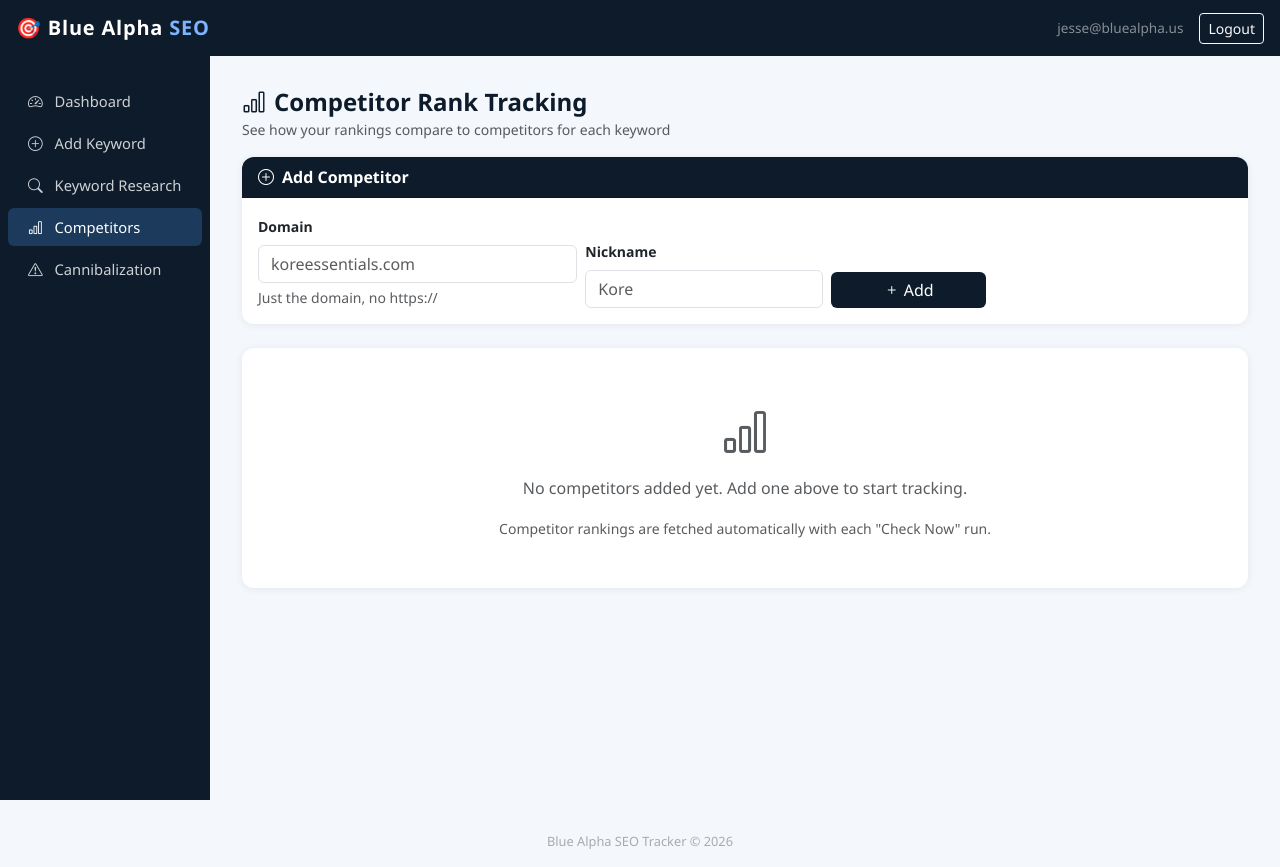
After one commit to maverick-for-jesse/bluealpha-seo-tracker, a Flask app: page /competitors in a window 1280 px wide. The commit adds this page. Run offline with Flask 3, Linux system fonts and the light colour scheme; a user stored in the database is signed in.

Commit message:
Add 4 features: Competitor Tracking, Ranking Alerts, Keyword Tagging, Cannibalization Detector
Feature 1: Competitor Rank Tracking
- Added Competitor model (id, domain, nickname, added_at, active)
- Added CompetitorRanking model (keyword_id FK, competitor_id FK, checked_at, position, url)
- Added check_rank_for_domain() function mirroring check_rank_for_keyword()
- check_all_active_keywords() now also stores CompetitorRanking for each active competitor
- New /competitors page: add/delete competitors, head-to-head ranking table with Who's Winning badges
- Sidebar nav: Competitors

Feature 2: Ranking Alerts (WhatsApp)
- check_all_active_keywords() detects drops of 5+ positions, Top 10 entries/exits, #1 hits
- Sends ONE WhatsApp alert via existing send_whatsapp_message() if any triggers fire
- Empty alerts never sent

Feature 3: Keyword Tagging
- Added tags column (String 500, comma-separated) to Keyword model
- Dashboard: tag badges next to each keyword name, clickable tag filter pills (?tag=belts)
- keyword_history page: tag editor form, POST /keywords/<id>/tags route

Feature 4: Cannibalization Detector
- New /cannibalization page: groups keywords by ranking URL, warns on 2+ keywords per URL
- Shows conflict cards per URL + full All Rankings audit table
- Sidebar nav: Cannibalization

```diff
--- a/app.py
+++ b/app.py
@@ -95,6 +95,7 @@ class Keyword(db.Model):
     active = db.Column(db.Boolean, default=True, nullable=False)
     created_at = db.Column(db.DateTime, default=datetime.utcnow, nullable=False)
     monthly_volume = db.Column(db.Integer, nullable=True)  # stored from DataForSEO, no daily calls
+    tags = db.Column(db.String(500), nullable=True)  # comma-separated: "belts,tactical"
     rankings = db.relationship("Ranking", backref="keyword_ref", lazy="dynamic",
                                cascade="all, delete-orphan")
 
@@ -117,6 +118,29 @@ class Ranking(db.Model):
     checked_at = db.Column(db.DateTime, default=datetime.utcnow, nullable=False)
     position = db.Column(db.Integer, nullable=True)  # null = not in top 100
     url = db.Column(db.String(2000), nullable=True)
+
+
+class Competitor(db.Model):
+    __tablename__ = "competitors"
+    id = db.Column(db.Integer, primary_key=True)
+    domain = db.Column(db.String(500), nullable=False, unique=True)
+    nickname = db.Column(db.String(200), nullable=False)
+    added_at = db.Column(db.DateTime, default=datetime.utcnow, nullable=False)
+    active = db.Column(db.Boolean, default=True, nullable=False)
+    rankings = db.relationship("CompetitorRanking", backref="competitor_ref", lazy="dynamic",
+                               cascade="all, delete-orphan")
+
+
+class CompetitorRanking(db.Model):
+    __tablename__ = "competitor_rankings"
+    id = db.Column(db.Integer, primary_key=True)
+    keyword_id = db.Column(db.Integer, db.ForeignKey("keywords.id", ondelete="CASCADE"), nullable=False)
+    competitor_id = db.Column(db.Integer, db.ForeignKey("competitors.id", ondelete="CASCADE"), nullable=False)
+    checked_at = db.Column(db.DateTime, default=datetime.utcnow, nullable=False)
+    position = db.Column(db.Integer, nullable=True)
+    url = db.Column(db.String(2000), nullable=True)
+    keyword_ref = db.relationship("Keyword", backref=db.backref("competitor_rankings", lazy="dynamic",
+                                  cascade="all, delete-orphan"))
 
 
 class KeywordQuestion(db.Model):
@@ -174,6 +198,33 @@ def check_rank_for_keyword(keyword_text: str):
     for i, result in enumerate(organic[:100], start=1):
         link = result.get("link", "")
         if TARGET_DOMAIN in link:
+            return i, link
+
+    return None, None
+
+
+def check_rank_for_domain(keyword_text: str, domain: str):
+    """Call SerpAPI and return (position, url) for a given domain, or (None, None)."""
+    api_key = get_serpapi_key()
+    if not api_key:
+        raise ValueError("SERPAPI_KEY not configured")
+
+    params = {
+        "engine": "google",
+        "q": keyword_text,
+        "api_key": api_key,
+        "gl": "us",
+        "hl": "en",
+        "num": 100,
+    }
+    response = requests.get("https://serpapi.com/search", params=params, timeout=30)
+    response.raise_for_status()
+    data = response.json()
+
+    organic = data.get("organic_results", [])
+    for i, result in enumerate(organic[:100], start=1):
+        link = result.get("link", "")
+        if domain in link:
             return i, link
 
     return None, None
@@ -237,16 +288,63 @@ def store_ranking(keyword_id: int, position, url):
 
 def check_all_active_keywords():
     keywords = Keyword.query.filter_by(active=True).all()
+    competitors = Competitor.query.filter_by(active=True).all()
     results = []
+    alert_lines = []
+
     for kw in keywords:
         try:
+            # Get previous position before storing new one
+            prev_ranking = kw.latest_ranking()
+            prev_pos = prev_ranking.position if prev_ranking else None
+
             position, url = check_rank_for_keyword(kw.keyword)
             store_ranking(kw.id, position, url)
             results.append({"keyword": kw.keyword, "position": position, "url": url})
             logger.info(f"Checked '{kw.keyword}': position={position}")
+
+            # --- Ranking Alerts ---
+            kw_name = kw.keyword
+            if prev_pos is not None and position is not None:
+                drop = position - prev_pos
+                if drop >= 5:
+                    alert_lines.append(f"📉 '{kw_name}' dropped {drop} spots: #{prev_pos} → #{position}")
+            if position == 1:
+                alert_lines.append(f"🏆 '{kw_name}' hit #1!")
+            elif position is not None and position <= 10 and (prev_pos is None or prev_pos > 10):
+                alert_lines.append(f"🎉 '{kw_name}' entered Top 10: now #{position}")
+            elif (prev_pos is not None and prev_pos <= 10) and (position is None or position > 10):
+                pos_str = f"#{position}" if position else "unranked"
+                alert_lines.append(f"⚠️ '{kw_name}' left Top 10: now {pos_str}")
+
         except Exception as e:
             logger.error(f"Error checking '{kw.keyword}': {e}")
             results.append({"keyword": kw.keyword, "error": str(e)})
+
+        # --- Competitor Rankings ---
+        for comp in competitors:
+            try:
+                comp_position, comp_url = check_rank_for_domain(kw.keyword, comp.domain)
+                cr = CompetitorRanking(
+                    keyword_id=kw.id,
+                    competitor_id=comp.id,
+                    checked_at=datetime.utcnow(),
+                    position=comp_position,
+                    url=comp_url,
+                )
+                db.session.add(cr)
+                db.session.commit()
+            except Exception as e:
+                logger.error(f"Error checking competitor '{comp.domain}' for '{kw.keyword}': {e}")
+
+    # Send WhatsApp alerts if any
+    if alert_lines:
+        try:
+            body = "🚨 SEO Alert — Blue Alpha\n\n" + "\n".join(alert_lines)
+            send_whatsapp_message(body)
+        except Exception as e:
+            logger.error(f"Alert WhatsApp send failed: {e}")
+
     return results
 
 
@@ -367,10 +465,26 @@ def logout():
 @login_required
 def dashboard():
     sort = request.args.get("sort", "alphabetical")
+    tag_filter = request.args.get("tag", "").strip().lower()
     keywords = Keyword.query.filter_by(active=True).all()
+
+    # Collect all unique tags
+    all_tags = set()
+    for kw in keywords:
+        if kw.tags:
+            for t in kw.tags.split(","):
+                t = t.strip()
+                if t:
+                    all_tags.add(t)
+    all_tags = sorted(all_tags)
 
     rows = []
     for kw in keywords:
+        # Tag filter
+        kw_tags = [t.strip() for t in kw.tags.split(",")] if kw.tags else []
+        if tag_filter and tag_filter not in kw_tags:
+            continue
+
         current = kw.latest_ranking()
         old = kw.ranking_n_days_ago(7)
         cur_pos = current.position if current else None
@@ -386,6 +500,7 @@ def dashboard():
         rows.append({
             "id": kw.id,
             "keyword": kw.keyword,
+            "tags": kw_tags,
             "current_pos": cur_pos,
             "old_pos": old_pos,
             "change": change,
@@ -403,7 +518,8 @@ def dashboard():
         rows.sort(key=lambda r: r["keyword"].lower())
 
     all_keywords = Keyword.query.order_by(Keyword.keyword).all()
-    return render_template("dashboard.html", rows=rows, sort=sort, all_keywords=all_keywords)
+    return render_template("dashboard.html", rows=rows, sort=sort, all_keywords=all_keywords,
+                           all_tags=all_tags, tag_filter=tag_filter)
 
 
 # ---------------------------------------------------------------------------
@@ -521,6 +637,114 @@ def cron_weekly_summary():
 def api_check_now():
     results = check_all_active_keywords()
     return jsonify({"status": "ok", "results": results})
+
+
+# ---------------------------------------------------------------------------
+# Routes — Keyword Tags
+# ---------------------------------------------------------------------------
+@app.route("/keywords/<int:keyword_id>/tags", methods=["POST"])
+@login_required
+def update_keyword_tags(keyword_id):
+    kw = Keyword.query.get_or_404(keyword_id)
+    raw = request.form.get("tags", "").strip()
+    # Normalize: strip spaces around commas, lowercase
+    tags_list = [t.strip().lower() for t in raw.split(",") if t.strip()]
+    kw.tags = ",".join(tags_list) if tags_list else None
+    db.session.commit()
+    flash(f'Tags updated for "{kw.keyword}".', "success")
+    return redirect(url_for("keyword_history", keyword_id=keyword_id))
+
+
+# ---------------------------------------------------------------------------
+# Routes — Competitors
+# ---------------------------------------------------------------------------
+@app.route("/competitors", methods=["GET", "POST"])
+@login_required
+def competitors():
+    if request.method == "POST":
+        domain = request.form.get("domain", "").strip().lower()
+        nickname = request.form.get("nickname", "").strip()
+        if not domain or not nickname:
+            flash("Both domain and nickname are required.", "warning")
+        elif Competitor.query.filter_by(domain=domain).first():
+            flash(f'Competitor "{domain}" already exists.', "warning")
+        else:
+            comp = Competitor(domain=domain, nickname=nickname)
+            db.session.add(comp)
+            db.session.commit()
+            flash(f'Competitor "{nickname}" ({domain}) added.', "success")
+        return redirect(url_for("competitors"))
+
+    all_competitors = Competitor.query.order_by(Competitor.added_at.desc()).all()
+    keywords = Keyword.query.filter_by(active=True).order_by(Keyword.keyword).all()
+
+    # Build table: for each keyword, get latest our rank + latest competitor ranks
+    rows = []
+    for kw in keywords:
+        latest_ours = kw.latest_ranking()
+        our_pos = latest_ours.position if latest_ours else None
+        comp_data = {}
+        for comp in all_competitors:
+            latest_cr = (CompetitorRanking.query
+                         .filter_by(keyword_id=kw.id, competitor_id=comp.id)
+                         .order_by(CompetitorRanking.checked_at.desc())
+                         .first())
+            comp_data[comp.id] = latest_cr.position if latest_cr else None
+        rows.append({
+            "keyword_id": kw.id,
+            "keyword": kw.keyword,
+            "our_pos": our_pos,
+            "comp_positions": comp_data,
+        })
+
+    return render_template("competitors.html",
+                           competitors=all_competitors,
+                           rows=rows)
+
+
+@app.route("/competitors/<int:competitor_id>/delete", methods=["POST"])
+@login_required
+def delete_competitor(competitor_id):
+    comp = Competitor.query.get_or_404(competitor_id)
+    name = comp.nickname
+    db.session.delete(comp)
+    db.session.commit()
+    flash(f'Competitor "{name}" deleted.', "success")
+    return redirect(url_for("competitors"))
+
+
+# ---------------------------------------------------------------------------
+# Routes — Cannibalization Detector
+# ---------------------------------------------------------------------------
+@app.route("/cannibalization")
+@login_required
+def cannibalization():
+    keywords = Keyword.query.filter_by(active=True).all()
+
+    all_rows = []
+    url_groups = {}  # url -> list of {keyword, position}
+
+    for kw in keywords:
+        latest = kw.latest_ranking()
+        pos = latest.position if latest else None
+        url = latest.url if latest else None
+        all_rows.append({
+            "keyword": kw.keyword,
+            "keyword_id": kw.id,
+            "position": pos,
+            "url": url,
+        })
+        if url:
+            if url not in url_groups:
+                url_groups[url] = []
+            url_groups[url].append({"keyword": kw.keyword, "keyword_id": kw.id, "position": pos})
+
+    # Find cannibalization conflicts: same URL, 2+ keywords
+    conflicts = {url: kws for url, kws in url_groups.items() if len(kws) >= 2}
+
+    return render_template("cannibalization.html",
+                           conflicts=conflicts,
+                           all_rows=all_rows)
 
 
 # ---------------------------------------------------------------------------
--- a/templates/base.html
+++ b/templates/base.html
@@ -78,6 +78,14 @@
            href="{{ url_for('keyword_research') }}">
           <i class="bi bi-search"></i> Keyword Research
         </a>
+        <a class="nav-link {% if request.endpoint == 'competitors' %}active{% endif %}"
+           href="{{ url_for('competitors') }}">
+          <i class="bi bi-bar-chart"></i> Competitors
+        </a>
+        <a class="nav-link {% if request.endpoint == 'cannibalization' %}active{% endif %}"
+           href="{{ url_for('cannibalization') }}">
+          <i class="bi bi-exclamation-triangle"></i> Cannibalization
+        </a>
       </nav>
     </div>
     <!-- Main content -->
--- /dev/null
+++ b/templates/competitors.html
@@ -0,0 +1,181 @@
+{% extends "base.html" %}
+{% block title %}Competitors — Blue Alpha SEO{% endblock %}
+
+{% block content %}
+<div class="d-flex align-items-center justify-content-between mb-3 flex-wrap gap-2">
+  <div>
+    <h4 class="mb-0 fw-bold" style="color:var(--ba-navy)">
+      <i class="bi bi-bar-chart me-2"></i>Competitor Rank Tracking
+    </h4>
+    <small class="text-muted">See how your rankings compare to competitors for each keyword</small>
+  </div>
+</div>
+
+<!-- Add Competitor Form -->
+<div class="card mb-4">
+  <div class="card-header">
+    <i class="bi bi-plus-circle me-2"></i>Add Competitor
+  </div>
+  <div class="card-body">
+    <form method="POST" action="{{ url_for('competitors') }}" class="row g-2 align-items-end">
+      <div class="col-md-4">
+        <label class="form-label small fw-semibold">Domain</label>
+        <input type="text" name="domain" class="form-control" placeholder="koreessentials.com" required />
+        <div class="form-text">Just the domain, no https://</div>
+      </div>
+      <div class="col-md-3">
+        <label class="form-label small fw-semibold">Nickname</label>
+        <input type="text" name="nickname" class="form-control" placeholder="Kore" required />
+      </div>
+      <div class="col-md-2">
+        <button type="submit" class="btn btn-navy w-100">
+          <i class="bi bi-plus me-1"></i>Add
+        </button>
+      </div>
+    </form>
+  </div>
+</div>
+
+{% if competitors %}
+<!-- Competitors list with delete buttons -->
+<div class="card mb-4">
+  <div class="card-header d-flex align-items-center justify-content-between">
+    <span><i class="bi bi-people me-2"></i>Tracked Competitors</span>
+    <span class="badge bg-secondary">{{ competitors|length }}</span>
+  </div>
+  <div class="card-body p-0">
+    <div class="table-responsive">
+      <table class="table table-hover align-middle mb-0">
+        <thead>
+          <tr>
+            <th>Nickname</th>
+            <th>Domain</th>
+            <th>Added</th>
+            <th>Actions</th>
+          </tr>
+        </thead>
+        <tbody>
+          {% for comp in competitors %}
+          <tr>
+            <td class="fw-semibold">{{ comp.nickname }}</td>
+            <td class="text-muted">{{ comp.domain }}</td>
+            <td class="text-muted small">{{ comp.added_at.strftime('%b %d, %Y') }}</td>
+            <td>
+              <form method="POST" action="{{ url_for('delete_competitor', competitor_id=comp.id) }}"
+                    onsubmit="return confirm('Delete {{ comp.nickname }}? This removes all their ranking data.')">
+                <button class="btn btn-sm btn-outline-danger">
+                  <i class="bi bi-trash"></i> Delete
+                </button>
+              </form>
+            </td>
+          </tr>
+          {% endfor %}
+        </tbody>
+      </table>
+    </div>
+  </div>
+</div>
+
+<!-- Head-to-head rankings table -->
+<div class="card">
+  <div class="card-header">
+    <i class="bi bi-trophy me-2"></i>Head-to-Head Rankings
+    <small class="text-white-50 ms-2">Latest check for each keyword</small>
+  </div>
+  <div class="card-body p-0">
+    {% if rows %}
+    <div class="table-responsive">
+      <table class="table table-hover align-middle mb-0">
+        <thead>
+          <tr>
+            <th>Keyword</th>
+            <th class="text-center">Your Rank</th>
+            {% for comp in competitors %}
+            <th class="text-center">{{ comp.nickname }}</th>
+            {% endfor %}
+            <th class="text-center">Who's Winning</th>
+          </tr>
+        </thead>
+        <tbody>
+          {% for row in rows %}
+          <tr>
+            <td>
+              <a href="{{ url_for('keyword_history', keyword_id=row.keyword_id) }}"
+                 class="fw-semibold text-decoration-none" style="color:var(--ba-navy)">
+                {{ row.keyword }}
+              </a>
+            </td>
+            <td class="text-center">
+              {% if row.our_pos %}
+                {% if row.our_pos <= 3 %}
+                  <span class="badge-rank rank-top3">{{ row.our_pos }}</span>
+                {% elif row.our_pos <= 10 %}
+                  <span class="badge-rank rank-top10">{{ row.our_pos }}</span>
+                {% elif row.our_pos <= 30 %}
+                  <span class="badge-rank rank-top30">{{ row.our_pos }}</span>
+                {% else %}
+                  <span class="badge-rank rank-other">{{ row.our_pos }}</span>
+                {% endif %}
+              {% else %}
+                <span class="badge-rank rank-none">—</span>
+              {% endif %}
+            </td>
+            {% for comp in competitors %}
+            {% set comp_pos = row.comp_positions.get(comp.id) %}
+            <td class="text-center">
+              {% if comp_pos %}
+                {% if comp_pos <= 3 %}
+                  <span class="badge-rank rank-top3">{{ comp_pos }}</span>
+                {% elif comp_pos <= 10 %}
+                  <span class="badge-rank rank-top10">{{ comp_pos }}</span>
+                {% elif comp_pos <= 30 %}
+                  <span class="badge-rank rank-top30">{{ comp_pos }}</span>
+                {% else %}
+                  <span class="badge-rank rank-other">{{ comp_pos }}</span>
+                {% endif %}
+              {% else %}
+                <span class="badge-rank rank-none">—</span>
+              {% endif %}
+            </td>
+            {% endfor %}
+            <td class="text-center">
+              {% set our = row.our_pos %}
+              {% set any_comp_lower = namespace(found=false, name='') %}
+              {% for comp in competitors %}
+                {% set cp = row.comp_positions.get(comp.id) %}
+                {% if cp and our and cp < our %}
+                  {% set any_comp_lower.found = true %}
+                  {% set any_comp_lower.name = comp.nickname %}
+                {% endif %}
+              {% endfor %}
+              {% if not our %}
+                <span class="badge bg-secondary">—</span>
+              {% elif any_comp_lower.found %}
+                <span class="badge bg-danger">Them</span>
+              {% else %}
+                <span class="badge bg-success">You ✓</span>
+              {% endif %}
+            </td>
+          </tr>
+          {% endfor %}
+        </tbody>
+      </table>
+    </div>
+    {% else %}
+    <div class="text-center py-5 text-muted">
+      <i class="bi bi-search" style="font-size:3rem"></i>
+      <p class="mt-2">No keywords tracked yet. <a href="{{ url_for('add_keyword') }}">Add some keywords</a> first.</p>
+    </div>
+    {% endif %}
+  </div>
+</div>
+{% else %}
+<div class="card">
+  <div class="card-body text-center py-5 text-muted">
+    <i class="bi bi-bar-chart" style="font-size:3rem"></i>
+    <p class="mt-2">No competitors added yet. Add one above to start tracking.</p>
+    <small>Competitor rankings are fetched automatically with each "Check Now" run.</small>
+  </div>
+</div>
+{% endif %}
+{% endblock %}
```
Also changed, not shown: templates/cannibalization.html (added, +154 -0 lines), templates/dashboard.html (+25 -0 lines), templates/keyword_history.html (+34 -0 lines).
